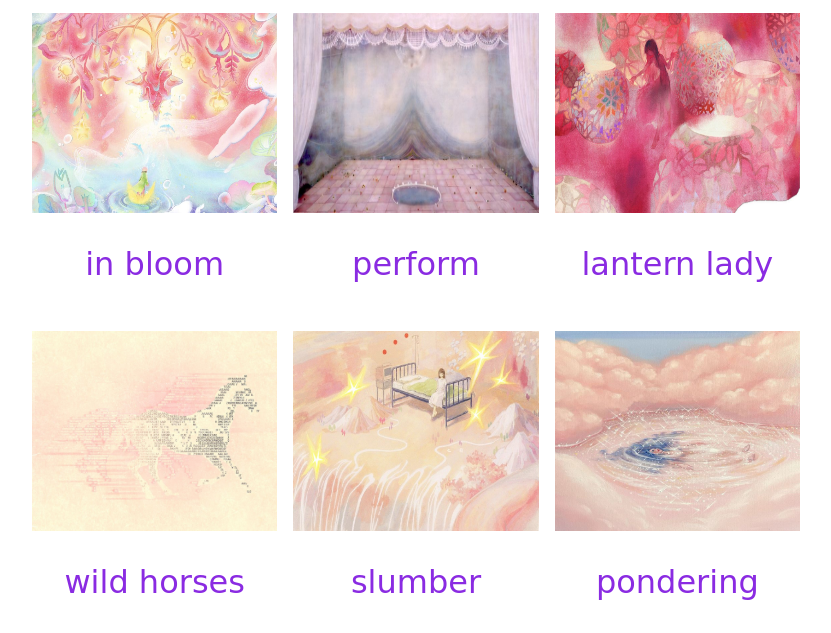
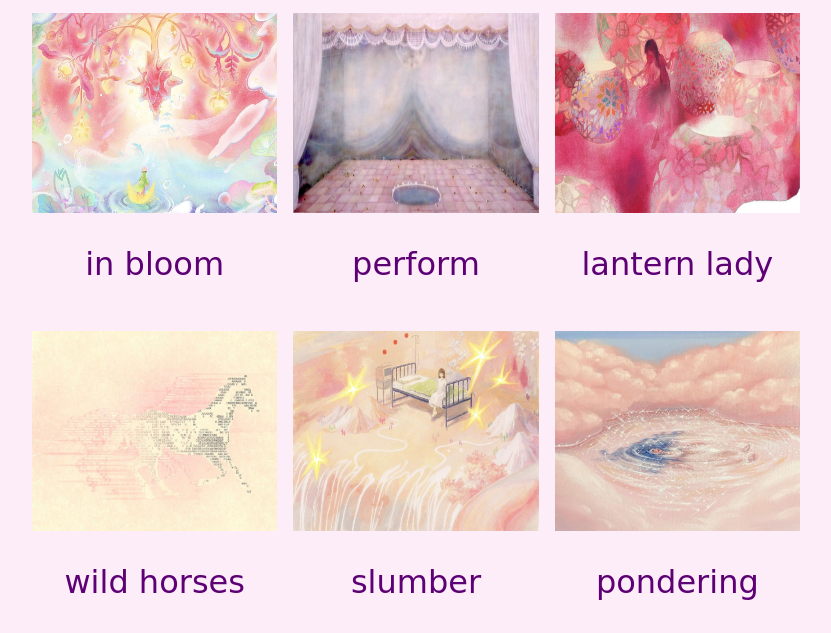
Before and after one commit to kaylamcclain/responsive, a plain HTML site: page index.html in a window 1280 px wide. Shown: the part 661-1294 px from the top of the page, without its empty margins (224-1055 px from the left). Drawn offline with Linux system fonts and the light colour scheme.

Commit message:
changed background color

```diff
--- a/styles.css
+++ b/styles.css
@@ -1,8 +1,9 @@
 body{
     font-family: cursive;
     font-size: 2rem;
-    color: blueviolet;
+    color: rgb(93, 0, 117);
     text-align: center;
+    background-color: rgb(253, 237, 249);
 }
 @media only screen and (min-width: 600px) {
 	body{
```
